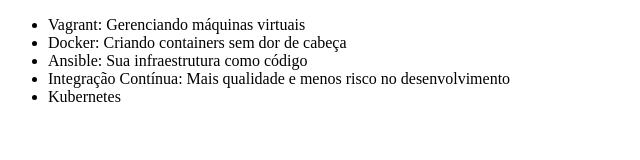
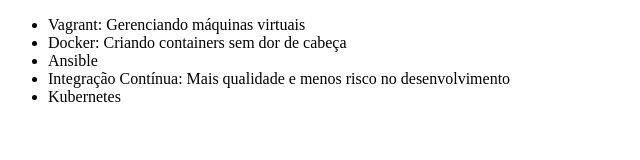
Before and after one commit to jfrancodardengo/alura-git, a plain HTML site: page index.html in a window 1280 px wide. Shown: the whole page, without its empty margins (0-640 px from the left). Drawn offline with Linux system fonts and the light colour scheme.

Commit message:
Revert "Mudando nome do curso de Ansible"
This reverts commit a70dff828785a42eb715adc203852b9d2992e142.

```diff
--- a/index.html
+++ b/index.html
@@ -8,7 +8,7 @@
     <ul>
         <li>Vagrant: Gerenciando máquinas virtuais</li>
         <li>Docker: Criando containers sem dor de cabeça</li>
-        <li>Ansible: Sua infraestrutura como código</li>
+        <li>Ansible</li>
         <li>Integração Contínua: Mais qualidade e menos risco no desenvolvimento</li>
         <li>Kubernetes</li>
     </ul>
```
